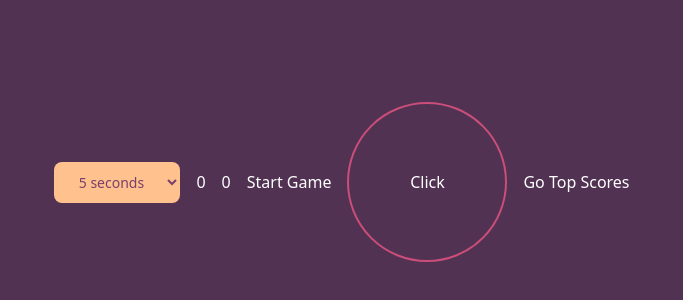
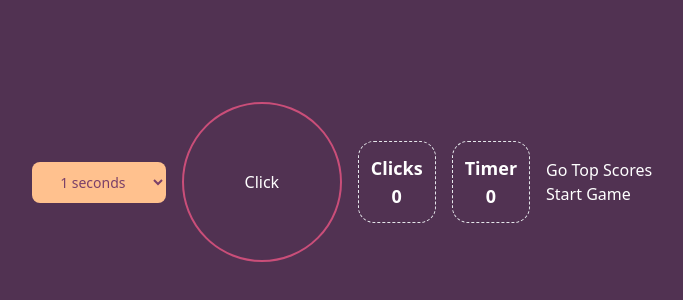
Before and after one commit to murathudavendigar/click-game-react, a React (Create React App) app: page / in a window 1280 px wide. Shown: the part 218-518 px from the top of the page, without its empty margins (298-981 px from the left). Built offline with nearby package versions, Linux system fonts and the light colour scheme; no server answers; what tw-elements would draw is missing.

Commit message:
updates home page

```diff
--- a/src/pages/Home.css
+++ /dev/null
@@ -1,17 +0,0 @@
-.main {
-  height: 100vh;
-  display: flex;
-  justify-content: center;
-  align-items: center;
-  gap: 1rem;
-  background-color: purple;
-  color: wheat;
-}
-
-.circle-div {
-  width: 10rem;
-  height: 10rem;
-  border-radius: 50%;
-  border: 2px solid rgb(255, 255, 255);
-  background-color: transparent;
-}
--- a/src/pages/Home.jsx
+++ b/src/pages/Home.jsx
@@ -1,13 +1,15 @@
 import { useEffect, useState } from "react";
+import { useSelector } from "react-redux";
 import { useNavigate } from "react-router-dom";
-import "./Home.css";
 
 const Home = () => {
   const [clickCount, setClickCount] = useState(0);
   const [seconds, setSeconds] = useState(0);
   const [starter, setStarter] = useState(false);
-  const [userSelectTime, setUserSelectTime] = useState(5);
+  const [userSelectTime, setUserSelectTime] = useState(1);
+  const [loadingTime, setLoadingTime] = useState(0);
   const navigate = useNavigate();
+  const { currentUser } = useSelector((state) => state.userName);
 
   // const initialValues = {
   //   userName: ,
@@ -37,38 +39,51 @@ const Home = () => {
   console.log("interval dışı. saniye : " + seconds);
   useEffect(() => {
     if (starter) {
-      setSeconds(userSelectTime);
-      console.log("starter içi : " + starter);
+      setLoadingTime(3);
+      setTimeout(() => {
+        setSeconds(userSelectTime);
+        console.log("starter içi : " + starter);
+      }, 3000);
     }
   }, [starter]);
 
   return (
     <>
-      <div className="container bg-[#513252] text-white h-screen w-screen flex justify-center items-center gap-4">
+      <div className="bg-[#513252] text-white h-screen w-screen flex justify-center items-center gap-4">
         <div>
           <select
             onChange={(e) => setUserSelectTime(e.target.value)}
-            className="bg-[#FFC18E]  hover:bg-[#FFC185] text-[#7A4069] focus:[#CA4E79] focus:outline-none focus:ring-blue-300 font-medium rounded-lg text-sm px-4 py-2.5 text-center inline-flex items-center  cursor-pointer">
+            className="bg-[#FFC18E]  hover:bg-[#FFC176] text-[#7A4069] focus:[#CA4E79] focus:outline-none focus:ring-blue-300 font-medium rounded-lg text-sm px-4 py-2.5 text-center inline-flex items-center  cursor-pointer">
+            <option value={1}>1 seconds</option>
             <option value={5}>5 seconds</option>
             <option value={10}>10 seconds</option>
+            <option value={15}>15 seconds</option>
             <option value={20}>20 seconds</option>
             <option value={30}>30 seconds</option>
-            <option value={40}>40 seconds</option>
             <option value={50}>50 seconds</option>
             <option value={60}>60 seconds</option>
+            <option value={100}>100 seconds</option>
           </select>
         </div>
-
-        <h3>{clickCount}</h3>
-        <h1>{seconds}</h1>
-        <button onClick={() => setStarter(true)}>Start Game</button>
         <button
           className="w-40 h-40 border-2 rounded-[50%] border-[#CA4E79] cursor-pointer active::border-white"
           onClick={() => setClickCount(clickCount + 1)}
           disabled={!starter}>
           Click
         </button>
-        <div onClick={() => navigate("/topscores")}>Go Top Scores</div>
+        <div className="text-center font-bold text-lg border border-dashed p-3 rounded-2xl">
+          <p className="">Clicks</p>
+          <h3>{clickCount}</h3>
+        </div>
+        <div className="text-center font-bold text-lg border border-dashed p-3 rounded-2xl">
+          <p>Timer</p>
+          <h1>{seconds}</h1>
+        </div>
+
+        <div className="block">
+          <div onClick={() => navigate("/topscores")}>Go Top Scores</div>
+          <button onClick={() => setStarter(true)}>Start Game</button>
+        </div>
       </div>
     </>
   );
```
